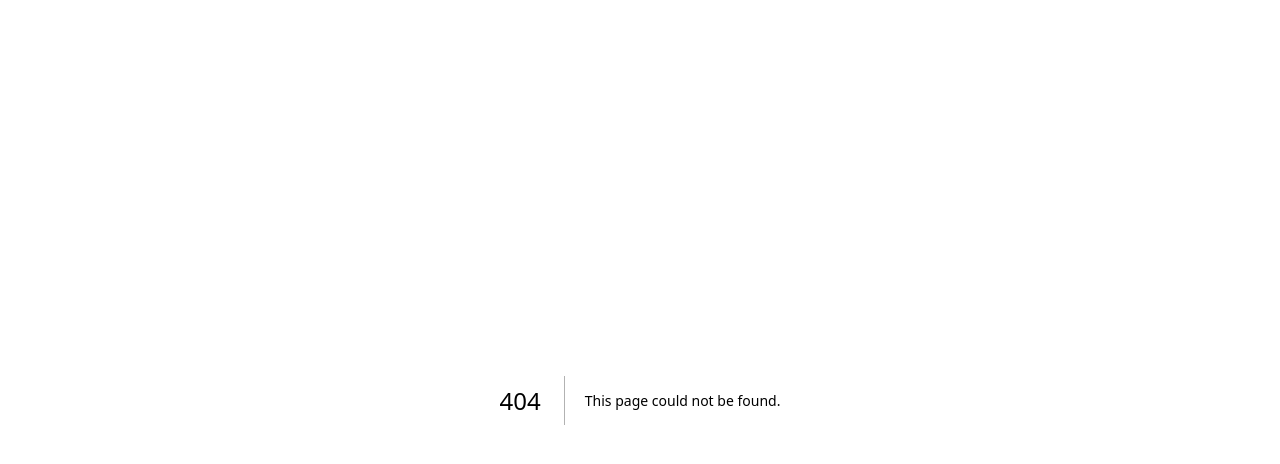
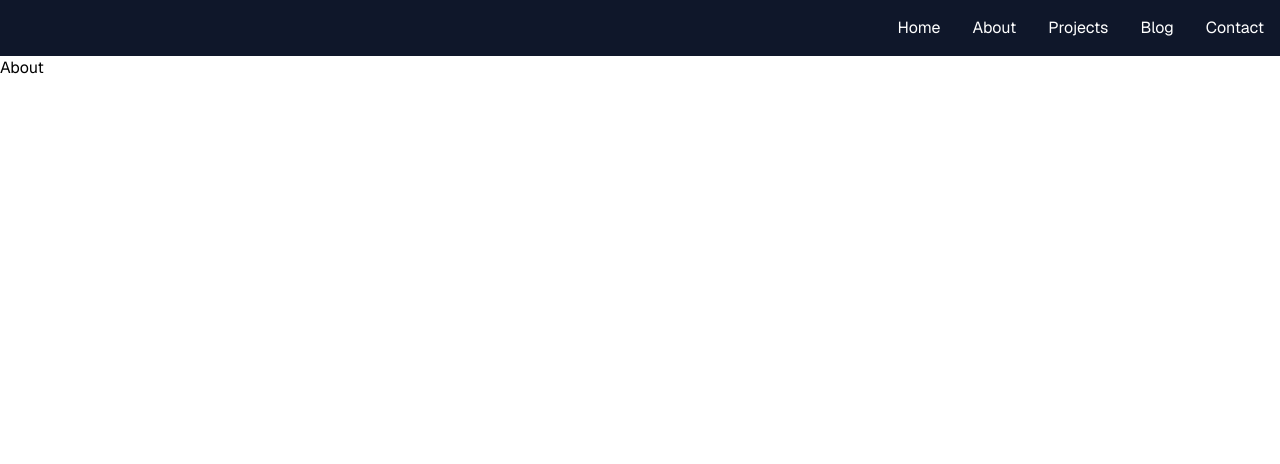
Before and after one commit to mmmmmob/theppitak.me, a Next.js app: page /about in a window 1280 px wide. Before the commit this address had no page. Shown: the top 464 px of the page. Built offline with nearby package versions, Linux system fonts and the light colour scheme.

Commit message:
feat(router): Add essential pages and Navbar component

```diff
--- /dev/null
+++ b/app/about/page.tsx
@@ -0,0 +1,7 @@
+import React from "react";
+
+const About = () => {
+  return <div>About</div>;
+};
+
+export default About;
--- /dev/null
+++ b/app/blog/page.tsx
@@ -0,0 +1,7 @@
+import React from "react";
+
+const Blog = () => {
+  return <div>Blog</div>;
+};
+
+export default Blog;
--- /dev/null
+++ b/app/components/Navbar.tsx
@@ -0,0 +1,30 @@
+import Link from "next/link";
+import React from "react";
+
+const Navbar = () => {
+  return (
+    <div className="flex h-14 items-center justify-end bg-slate-900 text-white">
+      <Link className="mx-4" href="/">
+        Home
+      </Link>
+
+      <Link className="mx-4" href="/about">
+        About
+      </Link>
+
+      <Link className="mx-4" href="/projects">
+        Projects
+      </Link>
+
+      <Link className="mx-4" href="/blog">
+        Blog
+      </Link>
+
+      <Link className="mx-4" href="/contact">
+        Contact
+      </Link>
+    </div>
+  );
+};
+
+export default Navbar;
--- /dev/null
+++ b/app/contact/page.tsx
@@ -0,0 +1,7 @@
+import React from "react";
+
+const Contact = () => {
+  return <div>Contact</div>;
+};
+
+export default Contact;
--- a/app/layout.tsx
+++ b/app/layout.tsx
@@ -2,6 +2,7 @@ import { Analytics } from "@vercel/analytics/react";
 import { SpeedInsights } from "@vercel/speed-insights/next";
 import { GeistSans } from "geist/font/sans";
 import type { Metadata } from "next";
+import Navbar from "./components/Navbar";
 import "./globals.css";
 
 export const metadata: Metadata = {
@@ -17,6 +18,7 @@ export default function RootLayout({
   return (
     <html lang="en" className={GeistSans.className}>
       <body>
+        <Navbar />
         {children}
         <Analytics />
         <SpeedInsights />
--- a/app/page.tsx
+++ b/app/page.tsx
@@ -1,3 +1,5 @@
+import Link from "next/link";
+
 export default function Home() {
   return (
     <div className="flex h-screen flex-col items-center justify-center bg-gray-300">
--- /dev/null
+++ b/app/projects/page.tsx
@@ -0,0 +1,7 @@
+import React from "react";
+
+const Projects = () => {
+  return <div>Projects</div>;
+};
+
+export default Projects;
```
